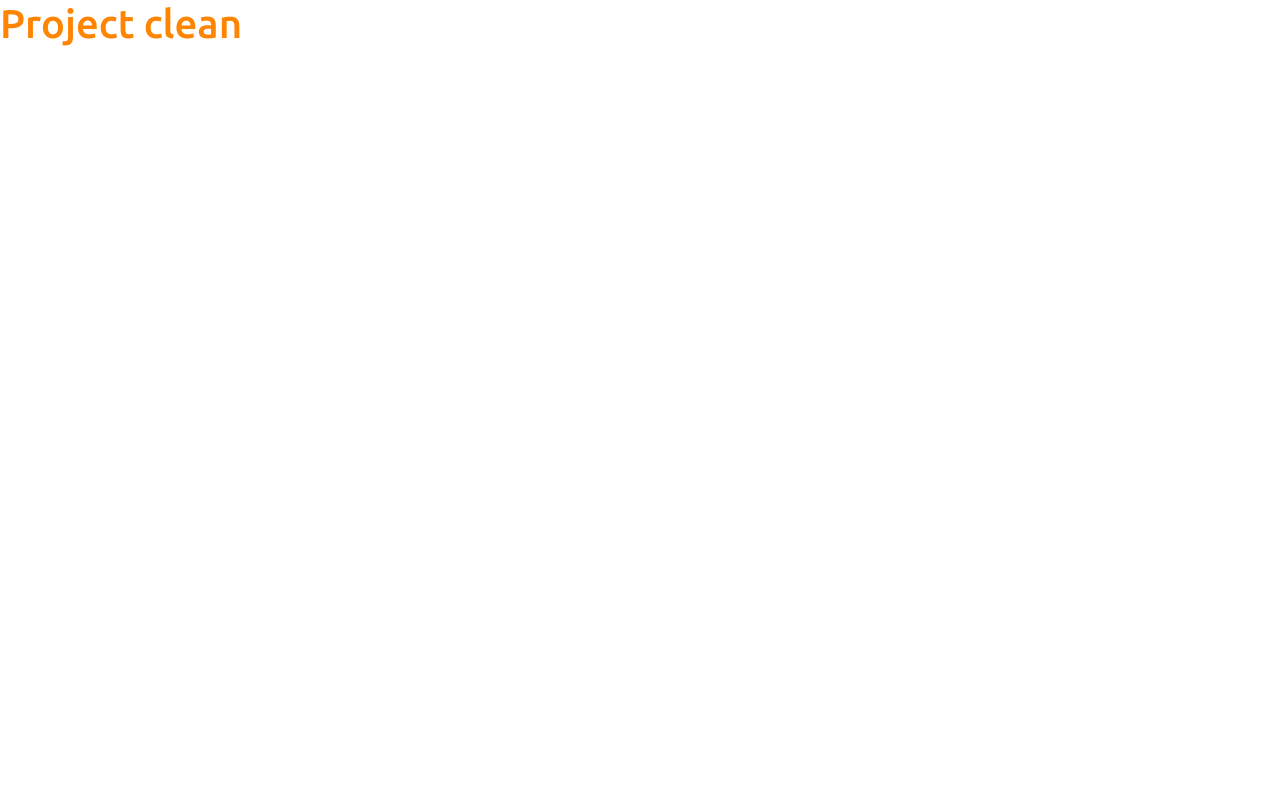
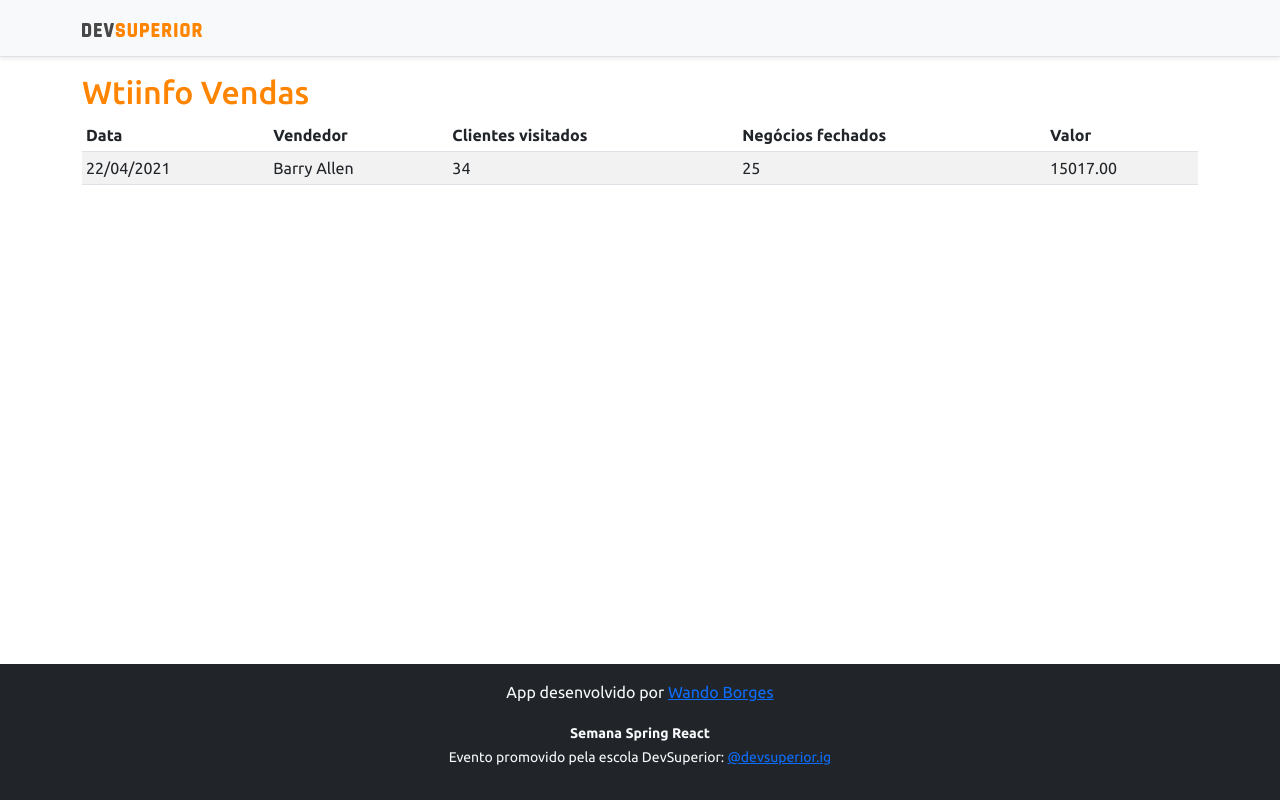
Before and after one commit to wtiinfo/wtiinfovendas, a React (Create React App) app in the folder frontend/: page / in a window 1280 px wide. Built offline with nearby package versions, Linux system fonts and the light colour scheme.

Commit message:
Import svg corrected, basic components created

```diff
--- a/frontend/src/App.tsx
+++ b/frontend/src/App.tsx
@@ -1,6 +1,17 @@
+import DataTable from "components/DataTable";
+import Footer from "components/Footer";
+import NavBar from "components/NavBar";
+
 function App() {
   return (
-    <h1 className="text-primary">Project clean</h1>
+    <>
+      <NavBar />
+      <div className="container">
+        <h2 className="text-primary">Wtiinfo Vendas</h2>
+        <DataTable />
+      </div>
+      <Footer />
+    </>
   );
 }
 
--- /dev/null
+++ b/frontend/src/components/DataTable/index.tsx
@@ -0,0 +1,28 @@
+const DataTable = () => {
+    return (
+        <div className="table-responsive">
+            <table className="table table-striped table-sm">
+                <thead>
+                    <tr>
+                        <th>Data</th>
+                        <th>Vendedor</th>
+                        <th>Clientes visitados</th>
+                        <th>Negócios fechados</th>
+                        <th>Valor</th>
+                    </tr>
+                </thead>
+                <tbody>
+                    <tr>
+                        <td>22/04/2021</td>
+                        <td>Barry Allen</td>
+                        <td>34</td>
+                        <td>25</td>
+                        <td>15017.00</td>
+                    </tr>
+                </tbody>
+            </table>
+        </div>
+    );
+}
+
+export default DataTable
--- /dev/null
+++ b/frontend/src/components/Footer/index.tsx
@@ -0,0 +1,13 @@
+const Footer = () => {
+    return (
+        <footer className="footer mt-auto py-3 bg-dark">
+            <div className="container">
+                <p className="text-light">App desenvolvido por <a href="https://github.com/wtiinfo" target="_blank" rel="noreferrer">Wando Borges</a></p>
+                <p className="text-light"><small><strong>Semana Spring React</strong><br />
+                    Evento promovido pela escola DevSuperior: <a href="https://instagram.com/devsuperior.ig" target="_blank" rel="noreferrer">@devsuperior.ig</a></small></p>
+            </div>
+        </footer>
+    );
+}
+
+export default Footer;
--- /dev/null
+++ b/frontend/src/components/NavBar/index.tsx
@@ -0,0 +1,15 @@
+import logomarca from 'assets/img/dslogo.svg'
+
+const NavBar = () => {
+    return (
+        <div className="d-flex flex-column flex-md-row align-items-center p-3 px-md-4 mb-3 bg-light border-bottom shadow-sm">
+            <div className="container">
+                <nav className="my-2 my-md-0 mr-md-3">
+                    <img src={logomarca} alt="DevSuperior" width="120" />
+                </nav>
+            </div>
+        </div>
+    );
+}
+
+export default NavBar;
--- /dev/null
+++ b/frontend/src/react-app-env.d.ts
@@ -0,0 +1,2 @@
+/// <reference types="react-scripts" />
+// arquivo nescessário para carregamento de imagens svg via import
```
Also changed, not shown: frontend/src/assets/img/dslogo.svg (added).
